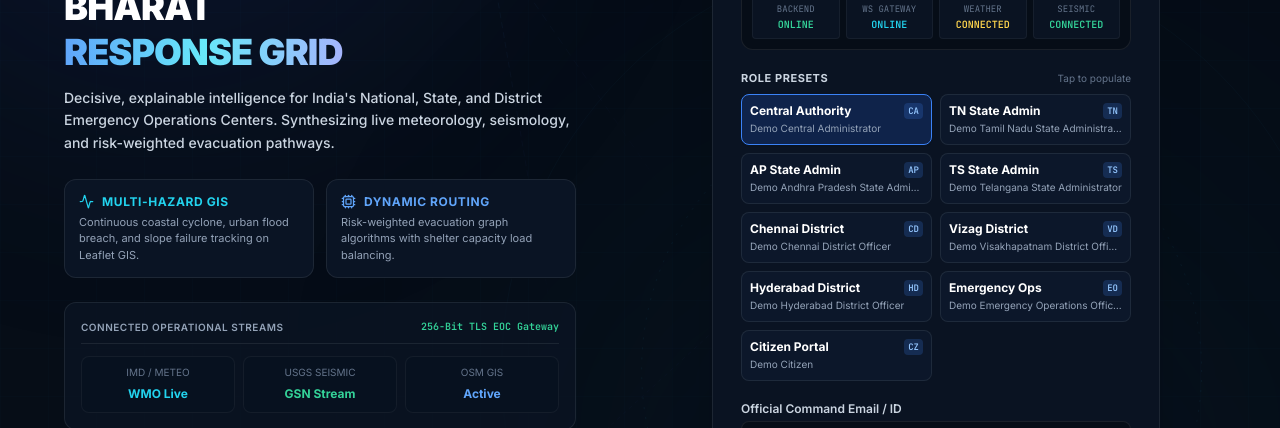
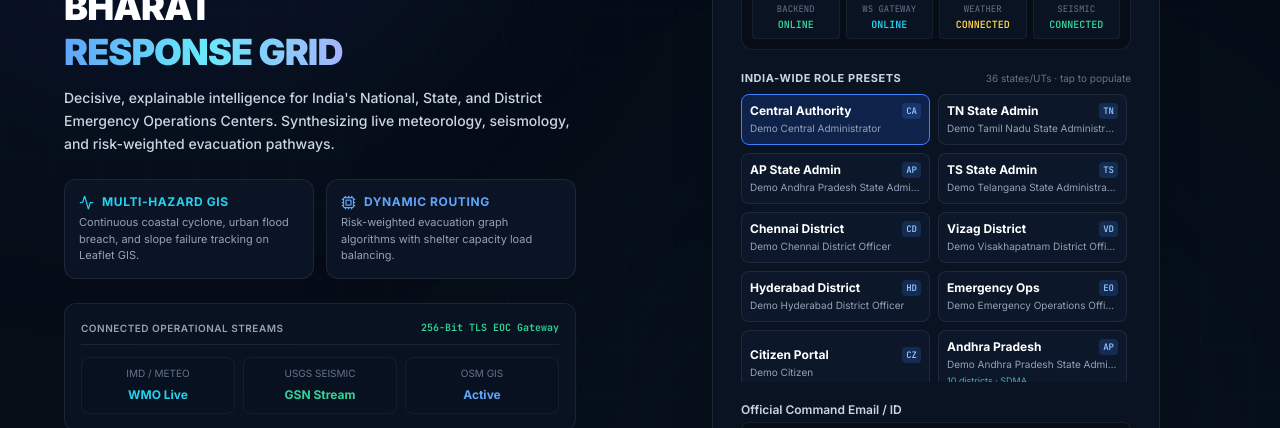
Before and after one commit to Bharadwajweb/Bharat-Response-Grid, a React (Vite) app: page /login in a window 1280 px wide. Shown: the part 372-800 px from the top of the page. Built offline with nearby package versions, Linux system fonts and the light colour scheme; no server answers.

Commit message:
Expand login presets across India geography

```diff
--- a/src/pages/LoginPage.tsx
+++ b/src/pages/LoginPage.tsx
@@ -17,6 +17,7 @@ import {
 import { useAppStore } from '../store/appStore';
 import { Button } from '../components/ui/Button';
 import { getSystemStatus, loginUser } from '../utils/api';
+import { INDIA_MASTER_GEOGRAPHY } from '../data/indiaGeographyMaster';
 
 const ROLE_PRESETS = [
   {
@@ -111,9 +112,23 @@ const ROLE_PRESETS = [
     commandLevel: 'district',
     avatarInitials: 'CZ',
   },
-];
+  ];
 
-export const LoginPage: React.FC = () => {
+  // Keep login coverage aligned with the national geography catalog instead of
+  // hard-coding only a few demo states on the login screen.
+  const INDIA_GEOGRAPHY_PRESETS = INDIA_MASTER_GEOGRAPHY.map((state) => ({
+    roleName: state.name,
+    badge: state.type === 'union_territory' ? 'UT EOC' : 'SDMA',
+    name: `Demo ${state.name} State Administrator`,
+    email: `${state.code.toLowerCase().replace('in-', '')}.state@demo.brg.local`,
+    role: 'state_authority' as const,
+    commandLevel: 'state' as const,
+    stateAssigned: state.name,
+    avatarInitials: state.code.replace('IN-', ''),
+    districtCount: state.districts.length || state.totalOfficialDistricts,
+  }));
+
+  export const LoginPage: React.FC = () => {
   const navigate = useNavigate();
   const { setAuthenticated, setCurrentUser } = useAppStore();
 
@@ -438,12 +453,12 @@ export const LoginPage: React.FC = () => {
               <div>
                 <div className="flex items-center justify-between mb-2">
                   <span className="text-[11px] font-bold text-slate-300 uppercase tracking-wider">
-                    Role Presets
+                    India-wide Role Presets
                   </span>
-                  <span className="text-[10px] text-slate-500">Tap to populate</span>
+                  <span className="text-[10px] text-slate-500">36 states/UTs · tap to populate</span>
                 </div>
-                <div className="grid grid-cols-2 gap-2">
-                  {ROLE_PRESETS.map((p, idx) => {
+                <div className="grid grid-cols-2 gap-2 max-h-72 overflow-y-auto pr-1">
+                  {[...ROLE_PRESETS, ...INDIA_GEOGRAPHY_PRESETS].map((p, idx) => {
                     const isSelected = email.toLowerCase() === p.email.toLowerCase();
                     return (
                       <button
@@ -463,6 +478,11 @@ export const LoginPage: React.FC = () => {
                           </span>
                         </div>
                         <span className="text-[10px] text-slate-400 block truncate">{p.name}</span>
+                        {'districtCount' in p && (
+                          <span className="text-[9px] text-cyan-300/70 block mt-0.5">
+                            {p.districtCount} districts · {p.badge}
+                          </span>
+                        )}
                       </button>
                     );
                   })}
```
